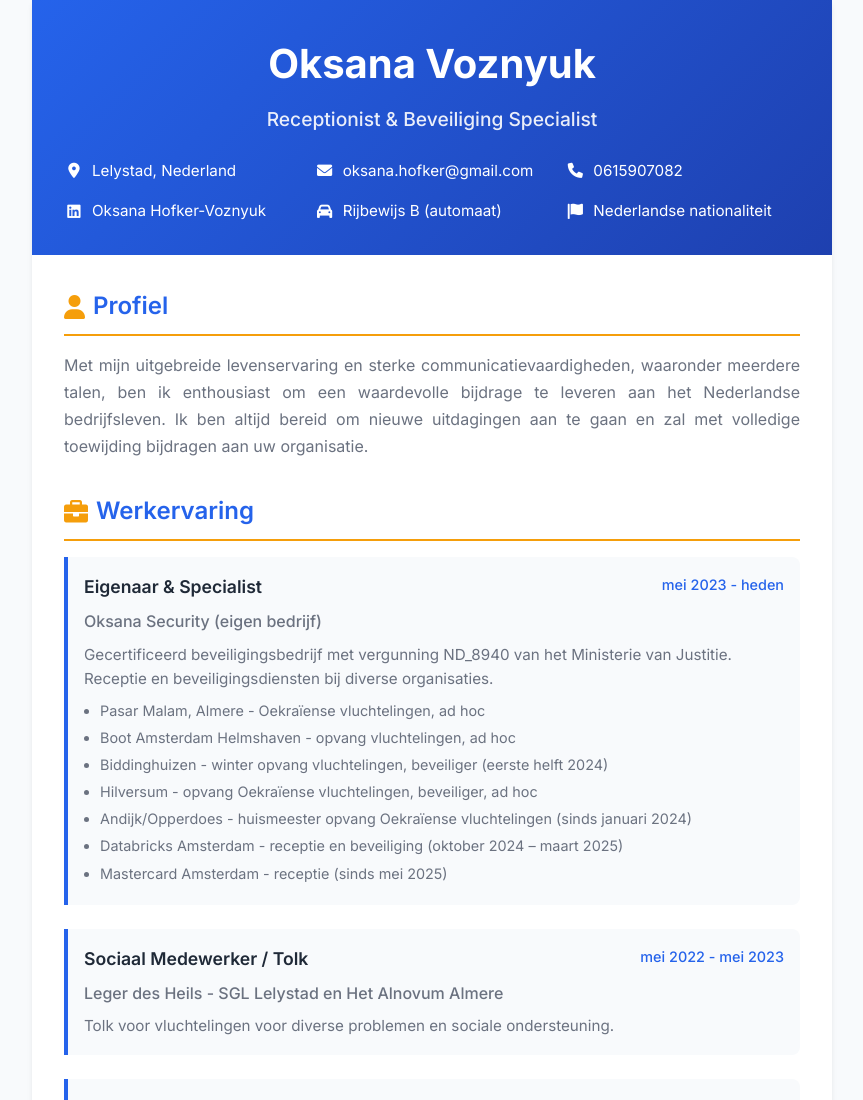
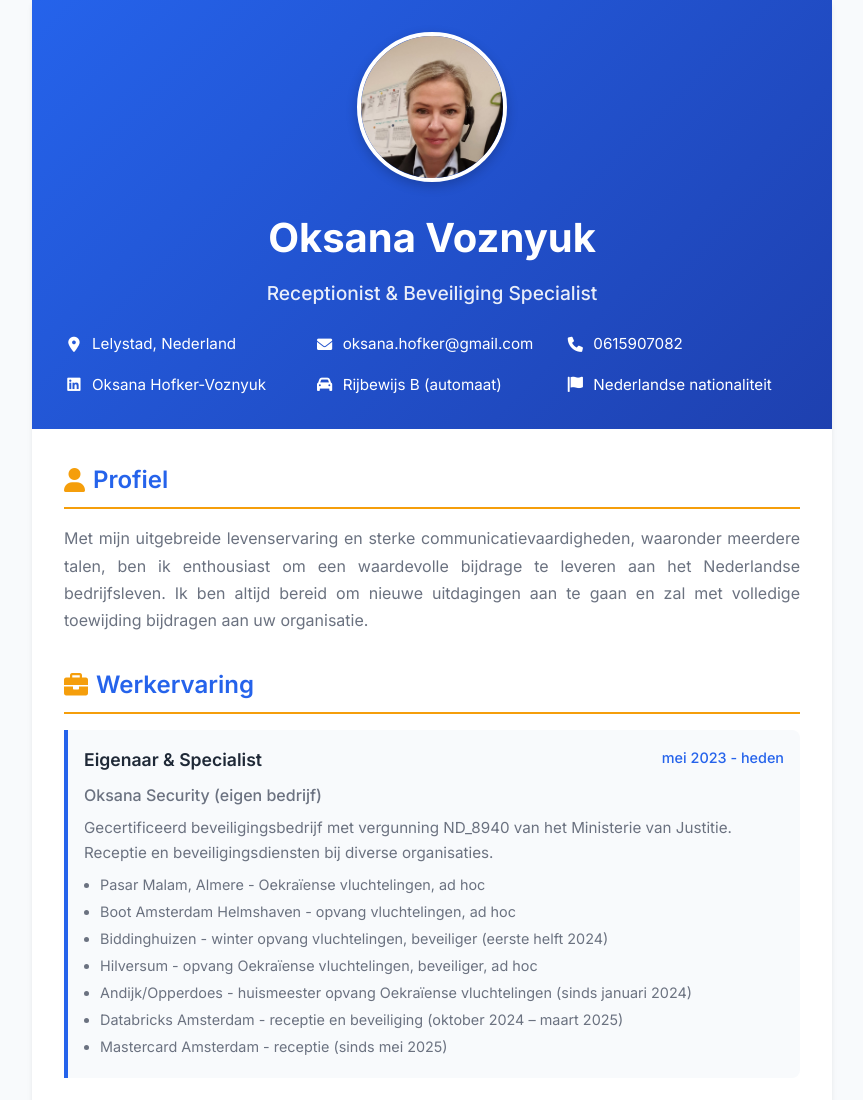
Before and after one commit to enlightened-services/oksana_security, a plain HTML site: page cv.html in a window 1280 px wide. Shown: the top 1100 px of the page, without its empty margins (208-1071 px from the left). Drawn offline with Linux system fonts and the light colour scheme.

Commit message:
Update to use new professional photo (foto_oksana.jpeg) in website and CV

```diff
--- a/cv.html
+++ b/cv.html
@@ -46,6 +46,17 @@
             color: var(--white);
             padding: 2rem;
             text-align: center;
+            position: relative;
+        }
+
+        .cv-photo {
+            width: 150px;
+            height: 150px;
+            border-radius: 50%;
+            border: 4px solid var(--white);
+            margin: 0 auto 1rem;
+            object-fit: cover;
+            box-shadow: 0 4px 12px rgba(0, 0, 0, 0.2);
         }
 
         .cv-header h1 {
@@ -331,6 +342,11 @@
                 padding: 1.5rem;
             }
 
+            .cv-photo {
+                width: 120px;
+                height: 120px;
+            }
+
             .cv-header h1 {
                 font-size: 2rem;
             }
@@ -364,6 +380,7 @@
     <div class="cv-container">
         <!-- Header -->
         <header class="cv-header">
+            <img src="foto_oksana.jpeg" alt="Oksana Voznyuk" class="cv-photo">
             <h1>Oksana Voznyuk</h1>
             <div class="title">Receptionist & Beveiliging Specialist</div>
             <div class="contact-info">
```
Also changed, not shown: index.html (+1 -1 lines), foto_oksana.jpeg (added), 1 other file.
